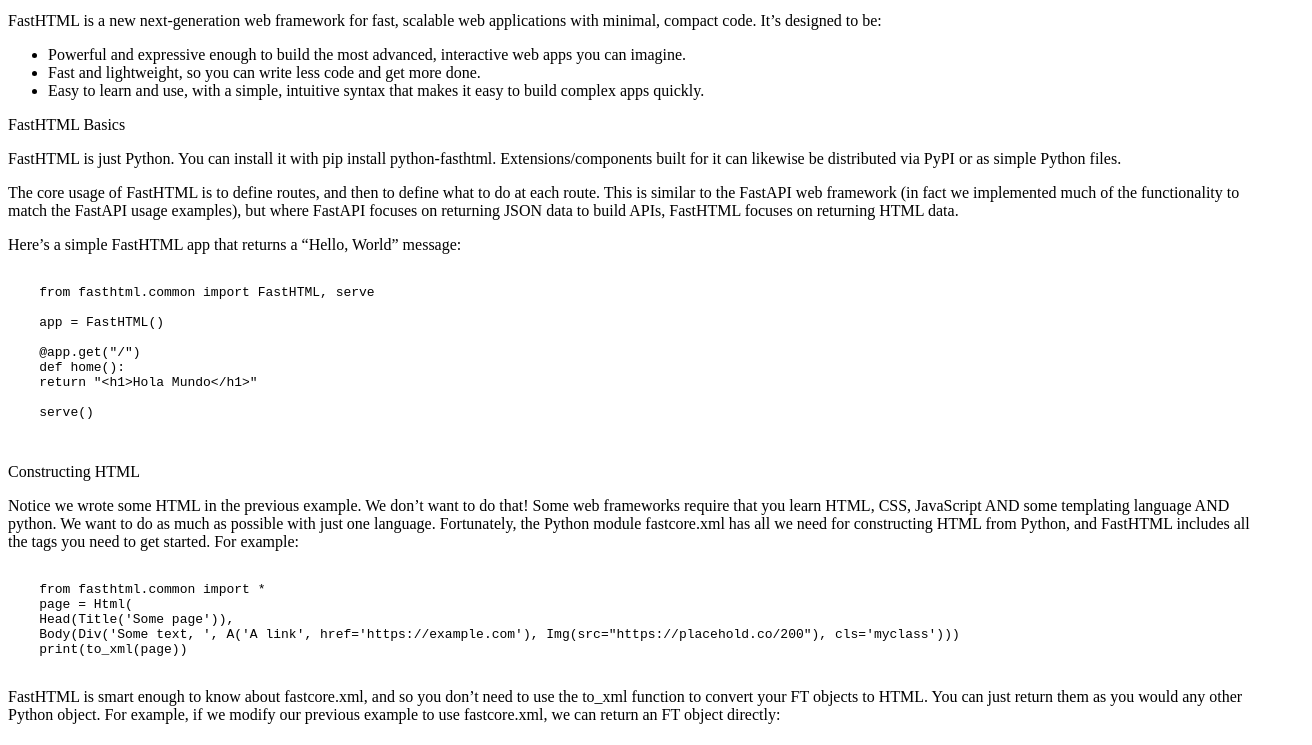
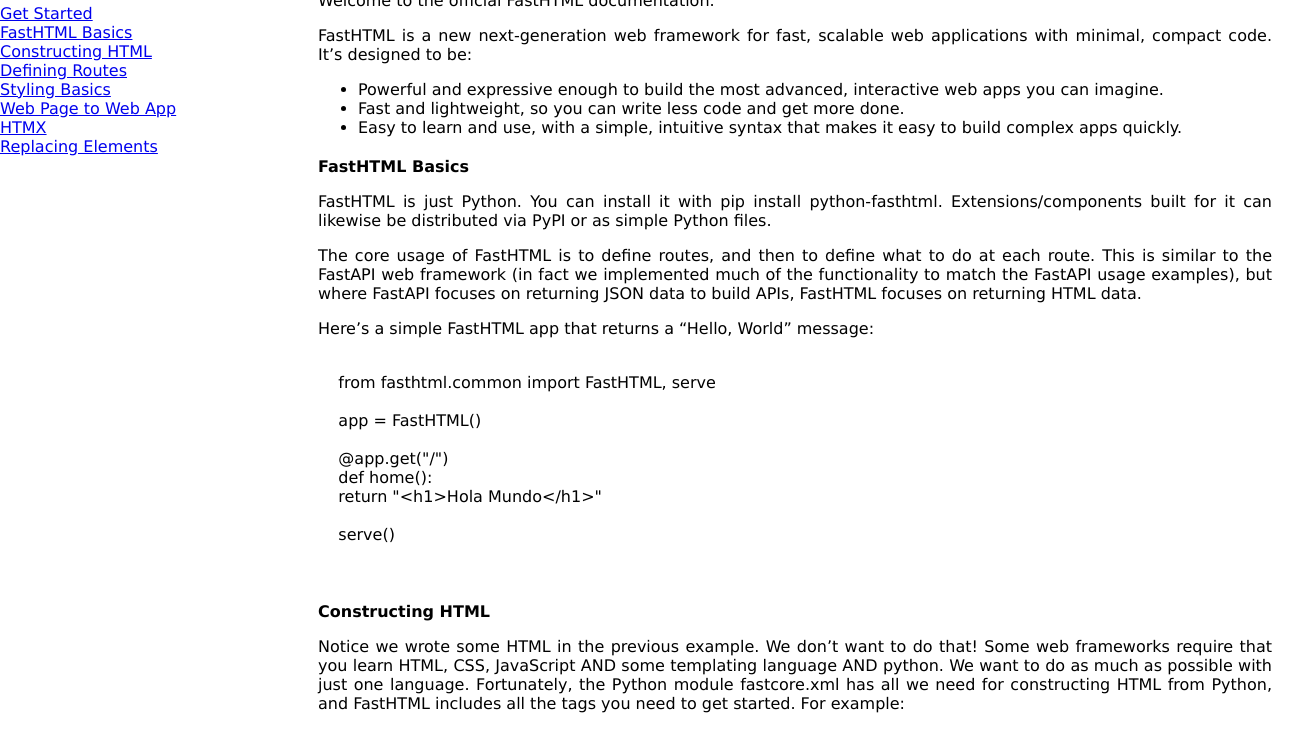
Before and after one commit to grem16/techical_doc, a plain HTML site: page index.html in a window 1280 px wide. Shown: the part 64-809 px from the top of the page, 1312 px wide, since content can reach past the window. Drawn offline with Linux system fonts and the light colour scheme.

Commit message:
navbar designed

```diff
--- a/index.html
+++ b/index.html
@@ -3,16 +3,25 @@
   <head>
     <meta charset="UTF-8" />
     <meta name="viewport" content="width=device-width, initial-scale=1.0" />
-    <link rel="stylesheet" media="print" href="styles.css" />
+    <link rel="stylesheet" href="styles.css" />
     <title>FastHTML Docs</title>
   </head>
   <body>
+    <nav id="navbar">
+      <header>
+        <h1>Vue.js Docs</h1>
+      </header>
+
+      <a href="#Get_Started" class="nav-link">Get Started</a>
+      <a href="#FastHTML_Basics" class="nav-link">FastHTML Basics</a>
+      <a href="#Constructing_HTML" class="nav-link">Constructing HTML</a>
+      <a href="#Defining_Routes" class="nav-link">Defining Routes</a>
+      <a href="#Styling_Basics" class="nav-link">Styling Basics</a>
+      <a href="#Web_Page_to_Web_App" class="nav-link">Web Page to Web App</a>
+      <a href="#HTMX" class="nav-link">HTMX</a>
+      <a href="#Replacing_Elements" class="nav-link">Replacing Elements</a>
+    </nav>
     <main id="main-doc">
-      <nav id="navbar">
-        <header>
-
-        </header>
-      </nav>
       <section class="main-section" id="Get_Started">
         <header>Get Started</header>
         <article>
--- a/styles.css
+++ b/styles.css
@@ -0,0 +1,27 @@
+* {
+  box-sizing: border-box;
+  font-family: "Lucida Sans", "Lucida Sans Regular", "Lucida Grande",
+    "Lucida Sans Unicode", Geneva, Verdana, sans-serif;
+  text-align: justify;
+}
+
+#main-doc {
+  margin-left: 310px;
+}
+
+#main-doc .main-section {
+  margin-top: 20px;
+}
+
+#main-doc .main-section header {
+  font-weight: bold;
+}
+
+#navbar {
+  position: fixed;
+  top: 0;
+  left: 0;
+  display: flex;
+  flex-direction: column;
+  width: 300px;
+}
```
Also changed, not shown: guide.txt.
